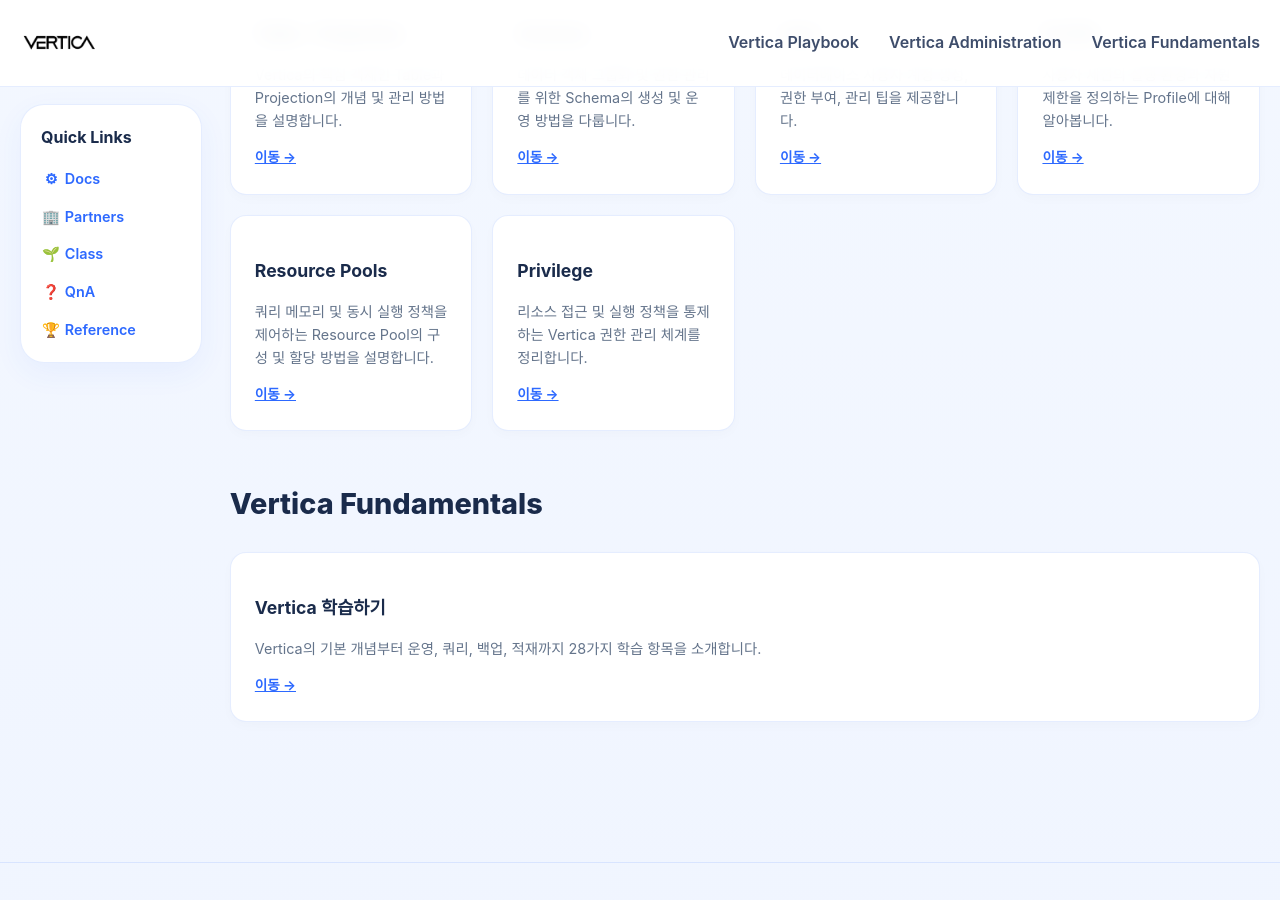
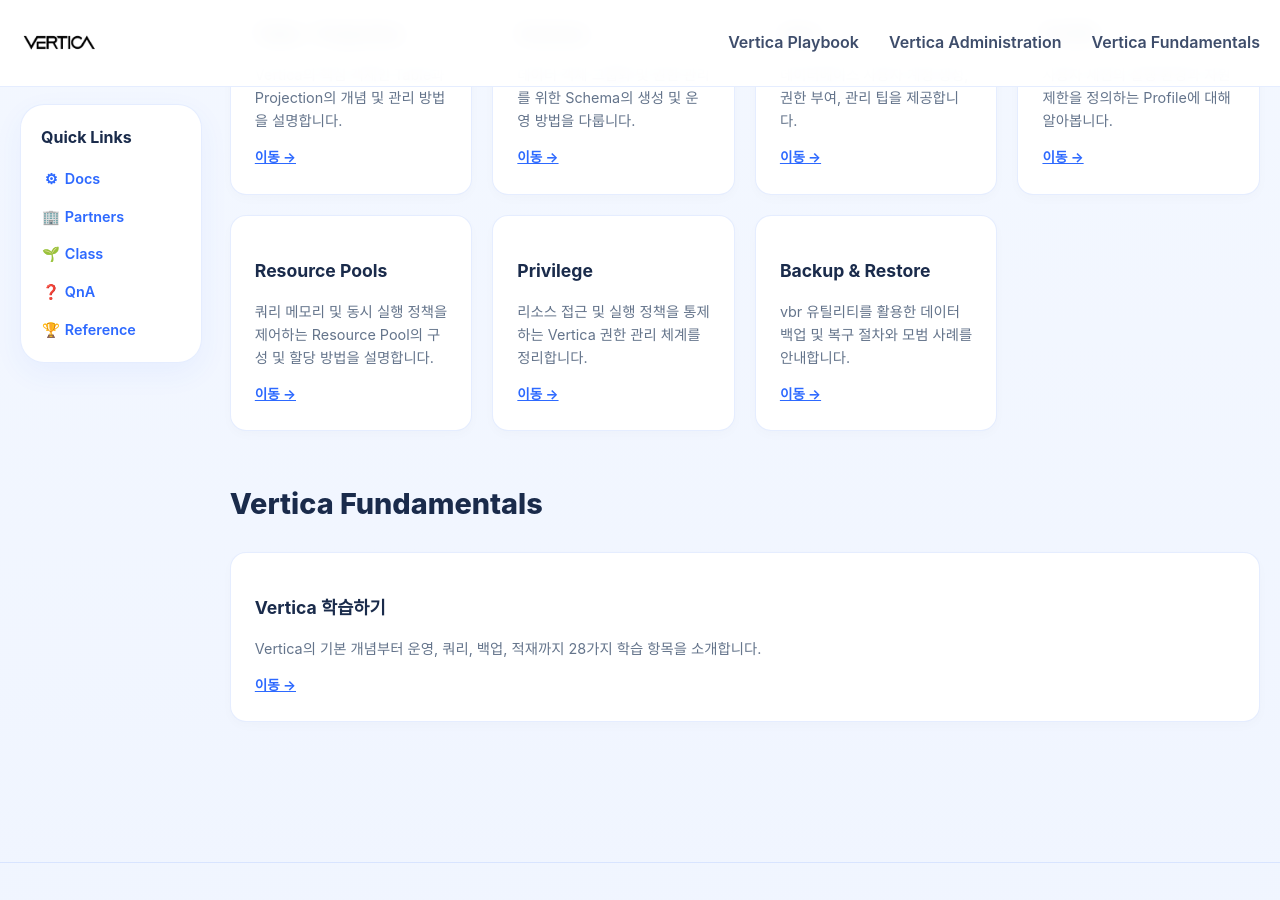
Before and after one commit to JIN0326/vertica_blog, a Jekyll site: the page built from 00index.md, in a window 1280 px wide and 900 px high, scrolled down 1563 px. Built offline with Jekyll 4.4.1, drawn with Linux system fonts in a browser that asks for light colours.

Commit message:
Update blog content and styling

```diff
--- a/00index.md
+++ b/00index.md
@@ -99,6 +99,11 @@
       <p>리소스 접근 및 실행 정책을 통제하는 Vertica 권한 관리 체계를 정리합니다.</p>
       <a href="{{ '/02_6privilege' | relative_url }}">이동 →</a>
     </article>
+    <article class="card">
+      <h3>Backup & Restore</h3>
+      <p>vbr 유틸리티를 활용한 데이터 백업 및 복구 절차와 모범 사례를 안내합니다.</p>
+      <a href="{{ '/02_7backuprestore' | relative_url }}">이동 →</a>
+    </article>
   </div>
 </section>
 
--- a/_data/navigation.yml
+++ b/_data/navigation.yml
@@ -27,6 +27,8 @@
       url: /02_5resourcepool
     - title: Privilege
       url: /02_6privilege
+    - title: Backup & Restore
+      url: /02_7backuprestore
 
 - title: Vertica Fundamentals
   url: /03fundamentals
```
